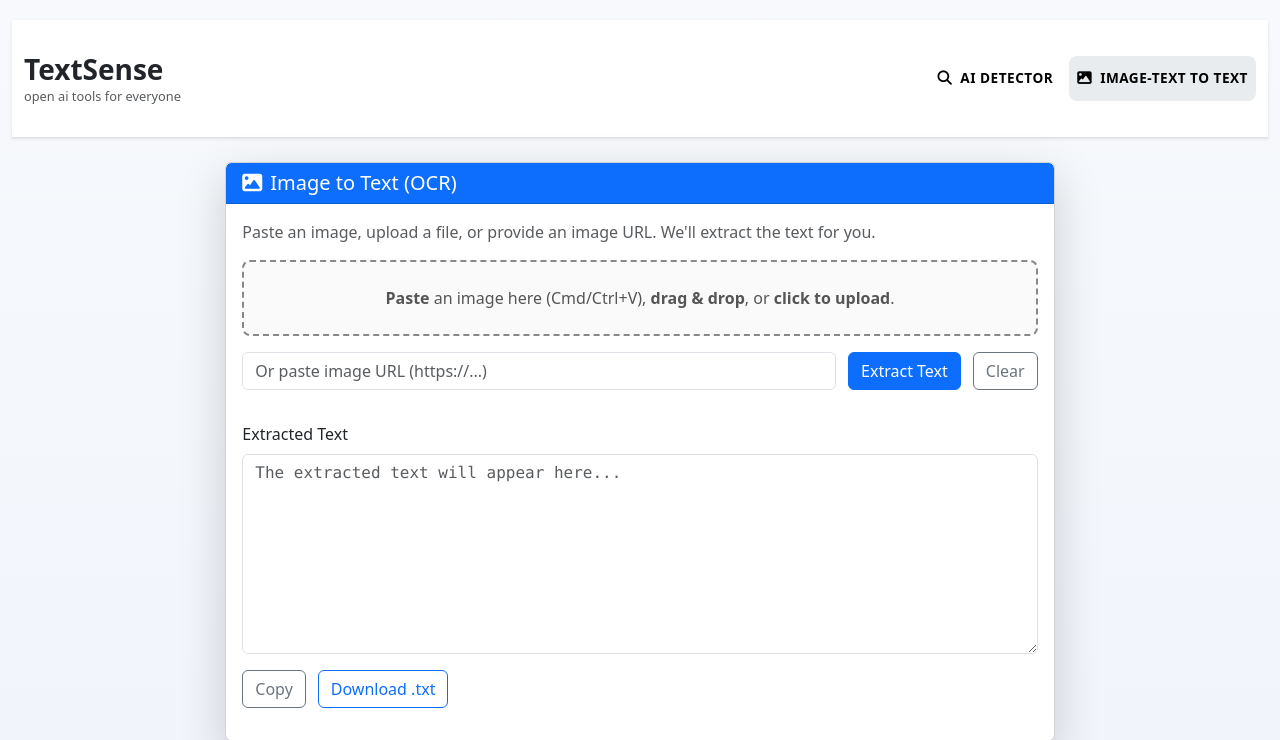
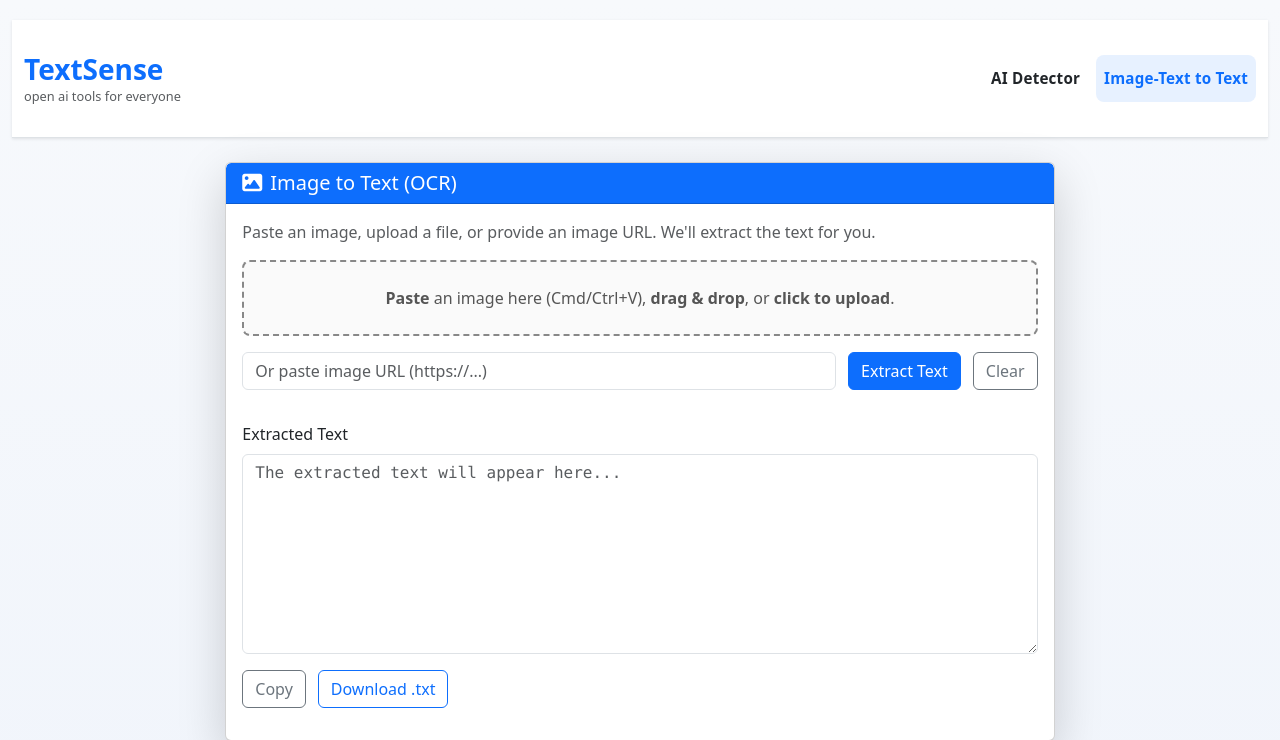
Before and after one commit to mlopez6132/textsense, a Flask app: template templates/ocr.html in a window 1280 px wide. Shown: the top 740 px of the page. Run offline with Flask 3, Linux system fonts and the light colour scheme; the template is opened without the code that fills it, so the values that code supplies are empty.

Commit message:
Header updates: brand blue, nav next to brand, remove icons; keep consistent across pages

```diff
--- a/static/css/style.css
+++ b/static/css/style.css
@@ -25,7 +25,7 @@ body {
 }
 
 .brand-logo-text {
-    color: #000000 !important;
+    color: #0d6efd !important; /* Bootstrap primary blue like before */
     font-size: 1.75rem !important;
     line-height: 1.2;
     margin-bottom: 0.125rem;
@@ -40,7 +40,7 @@ body {
 }
 
 .navbar-nav {
-    margin-left: auto !important;
+    margin-left: 1rem !important; /* place links next to brand */
     gap: 0.5rem;
     align-items: center;
 }
@@ -50,29 +50,25 @@ body {
     border-radius: 0.5rem;
     transition: all 0.2s ease;
     margin: 0;
-    color: #000000 !important;
+    color: #212529 !important;
     font-weight: 600;
-    text-transform: uppercase;
-    letter-spacing: 0.5px;
-    font-size: 0.85rem;
+    letter-spacing: 0.2px;
+    font-size: 0.95rem;
 }
 
 .navbar-nav .nav-link:hover {
     background-color: #f8f9fa;
-    color: #000000 !important;
+    color: #0d6efd !important;
     transform: translateY(-1px);
 }
 
 .navbar-nav .nav-link.active {
-    background-color: #e9ecef;
-    color: #000000 !important;
+    background-color: #e7f1ff;
+    color: #0d6efd !important;
     font-weight: 700;
 }
 
-.navbar-nav .nav-link i {
-    margin-right: 0.5rem;
-    font-size: 0.9rem;
-}
+.navbar-nav .nav-link i { display: none; }
 
 /* Header styling */
 header h1 {
--- a/templates/ocr.html
+++ b/templates/ocr.html
@@ -34,16 +34,12 @@
     <nav class="navbar navbar-expand-lg bg-white border-bottom mb-4">
       <div class="container-fluid">
         <div class="navbar-brand d-flex flex-column align-items-start">
-          <a href="/" class="brand-logo-text fw-bold text-dark fs-3 text-decoration-none">TextSense</a>
+          <a href="/" class="brand-logo-text fw-bold fs-3 text-decoration-none">TextSense</a>
           <span class="brand-tagline text-muted small">open ai tools for everyone</span>
         </div>
-        <div class="navbar-nav ms-auto">
-          <a href="/" class="nav-link fw-bold">
-            <i class="fas fa-search me-2"></i>AI Detector
-          </a>
-          <a href="/ocr" class="nav-link fw-bold active">
-            <i class="fas fa-image me-2"></i>Image-Text to Text
-            </a>
+        <div class="navbar-nav ms-4">
+          <a href="/" class="nav-link fw-bold">AI Detector</a>
+          <a href="/ocr" class="nav-link fw-bold active">Image-Text to Text</a>
         </div>
       </div>
     </nav>
```
Also changed, not shown: templates/index.html (+4 -8 lines).
